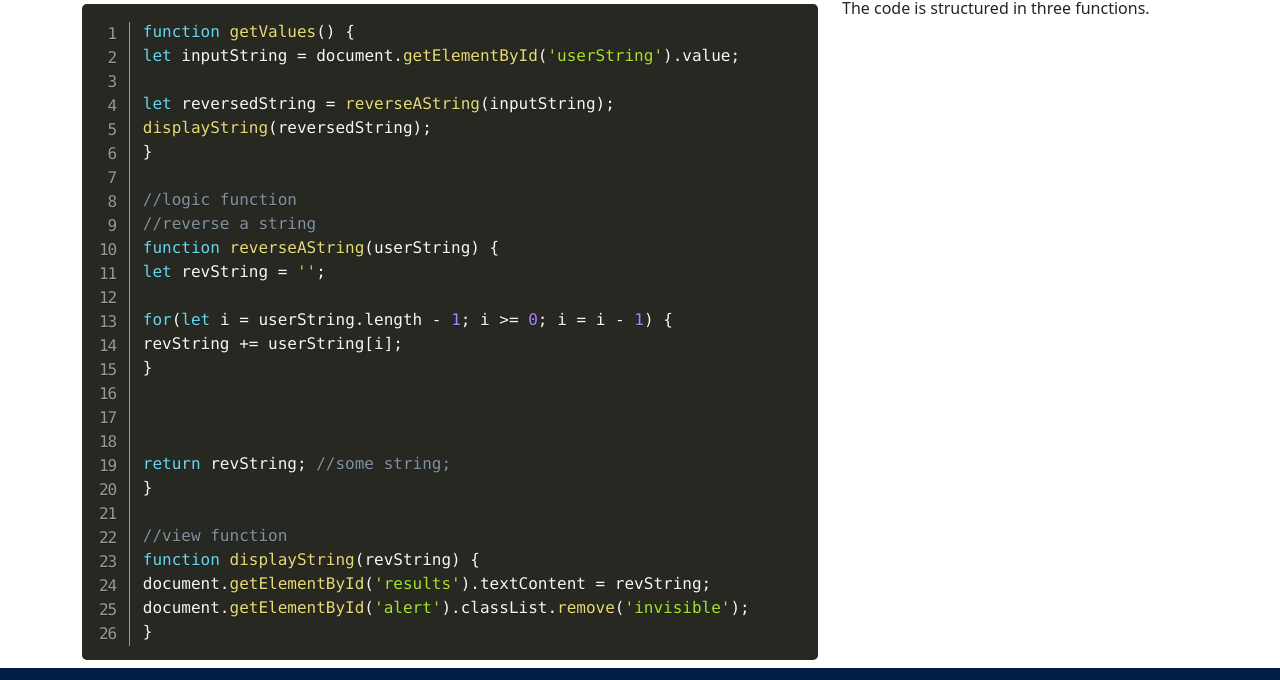
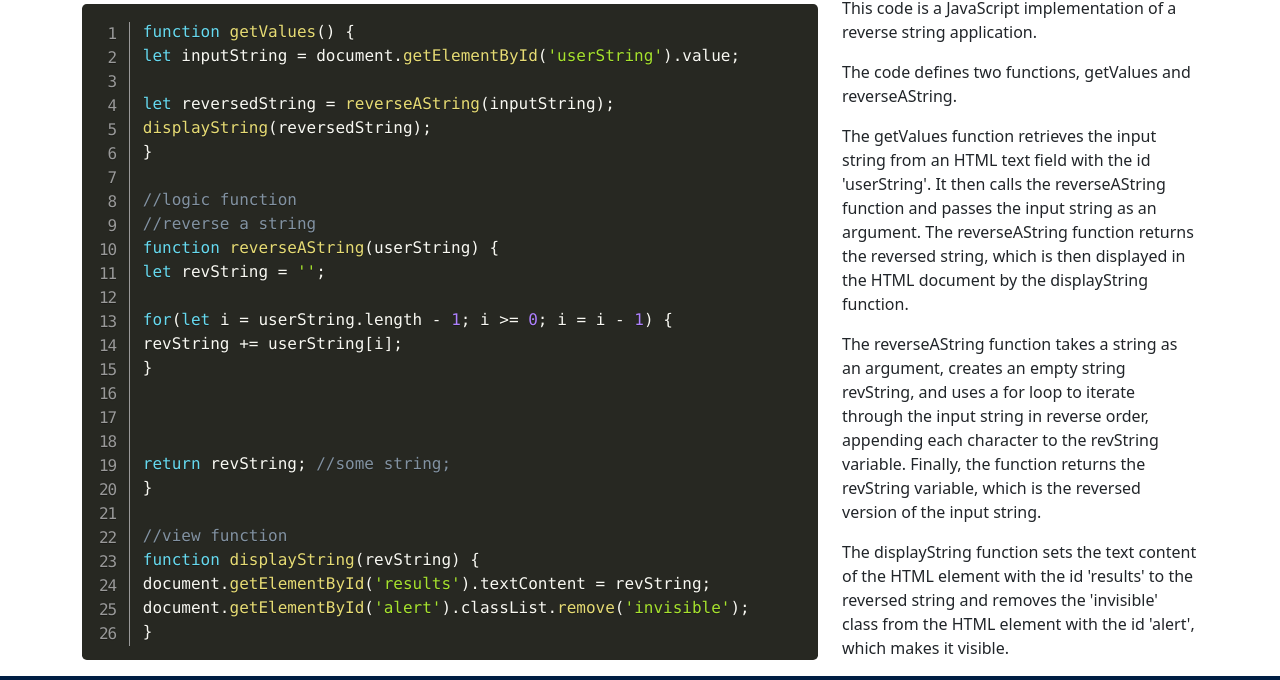
Before and after one commit to Japple97/JAReverch, a plain HTML site: page code.html in a window 1280 px wide. Shown: the part 118-798 px from the top of the page. Drawn offline with nearby package versions, Linux system fonts and the light colour scheme.

Commit message:
Code-writeup

```diff
--- a/code.html
+++ b/code.html
@@ -107,8 +107,21 @@
             </div>
             <!--Code Description-->
             <div class="col-12 col-lg-4">
-                <p>The code is structured in three functions.</p>
-                <p></p>
+                <p>This code is a JavaScript implementation of a reverse string application.</p>
+                <p>The code defines two functions, getValues and reverseAString.</p>
+                <p>The getValues function retrieves the input string from an HTML text field with the id 'userString'.
+                    It then calls the
+                    reverseAString function and passes the input string as an argument. The reverseAString function
+                    returns the reversed
+                    string, which is then displayed in the HTML document by the displayString function.</p>
+                <p>The reverseAString function takes a string as an argument, creates an empty string revString, and
+                    uses a for loop to
+                    iterate through the input string in reverse order, appending each character to the revString
+                    variable. Finally, the
+                    function returns the revString variable, which is the reversed version of the input string.</p>
+                <p>The displayString function sets the text content of the HTML element with the id 'results' to the
+                    reversed string and
+                    removes the 'invisible' class from the HTML element with the id 'alert', which makes it visible.</p>
             </div>
         </div>
     </main>
```
